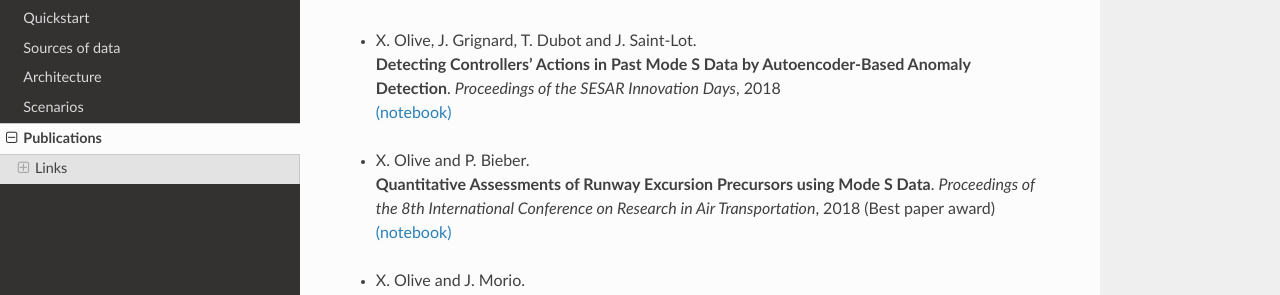
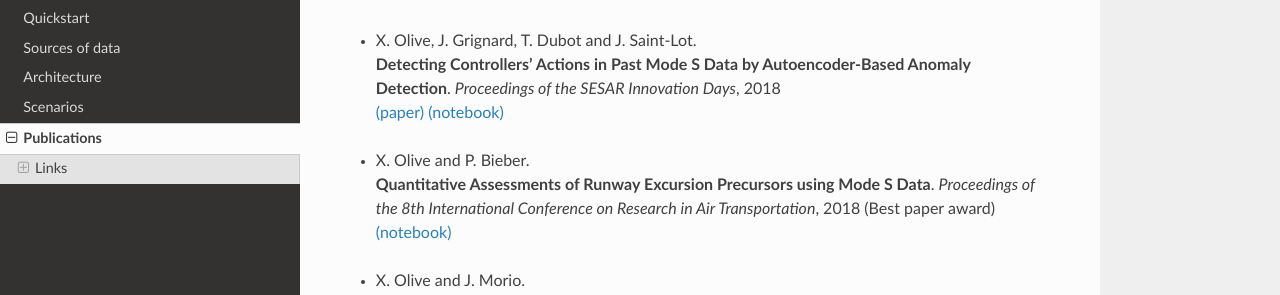
Before and after one commit to xoolive/traffic, a Sphinx documentation site: the page built from docs/publications.rst, in a window 1280 px wide. Shown: the part 131-426 px from the top of the page. Built offline with Sphinx 7.4.7 and the Read the Docs theme 2.0.0, drawn with Linux system fonts in a browser that asks for light colours; a script that is not in the unit is left out; comment, search, counter and statistics services are not loaded.

Commit message:
add link to article

```diff
--- a/docs/publications.rst
+++ b/docs/publications.rst
@@ -3,7 +3,7 @@ Publications
 
 - | X. Olive, J. Grignard, T. Dubot and J. Saint-Lot.
   | **Detecting Controllers' Actions in Past Mode S Data by Autoencoder-Based Anomaly Detection**. *Proceedings of the SESAR Innovation Days*, 2018
-  | `(notebook) <paper/atc_detect.html>`__
+  | `(paper) <https://www.sesarju.eu/sites/default/files/documents/sid/2018/papers/SIDs_2018_paper_17.pdf>`__ `(notebook) <paper/atc_detect.html>`__
 
 - | X. Olive and P. Bieber.
   | **Quantitative Assessments of Runway Excursion Precursors using Mode S Data**. *Proceedings of the 8th International Conference on Research in Air Transportation*, 2018 (Best paper award)
```
